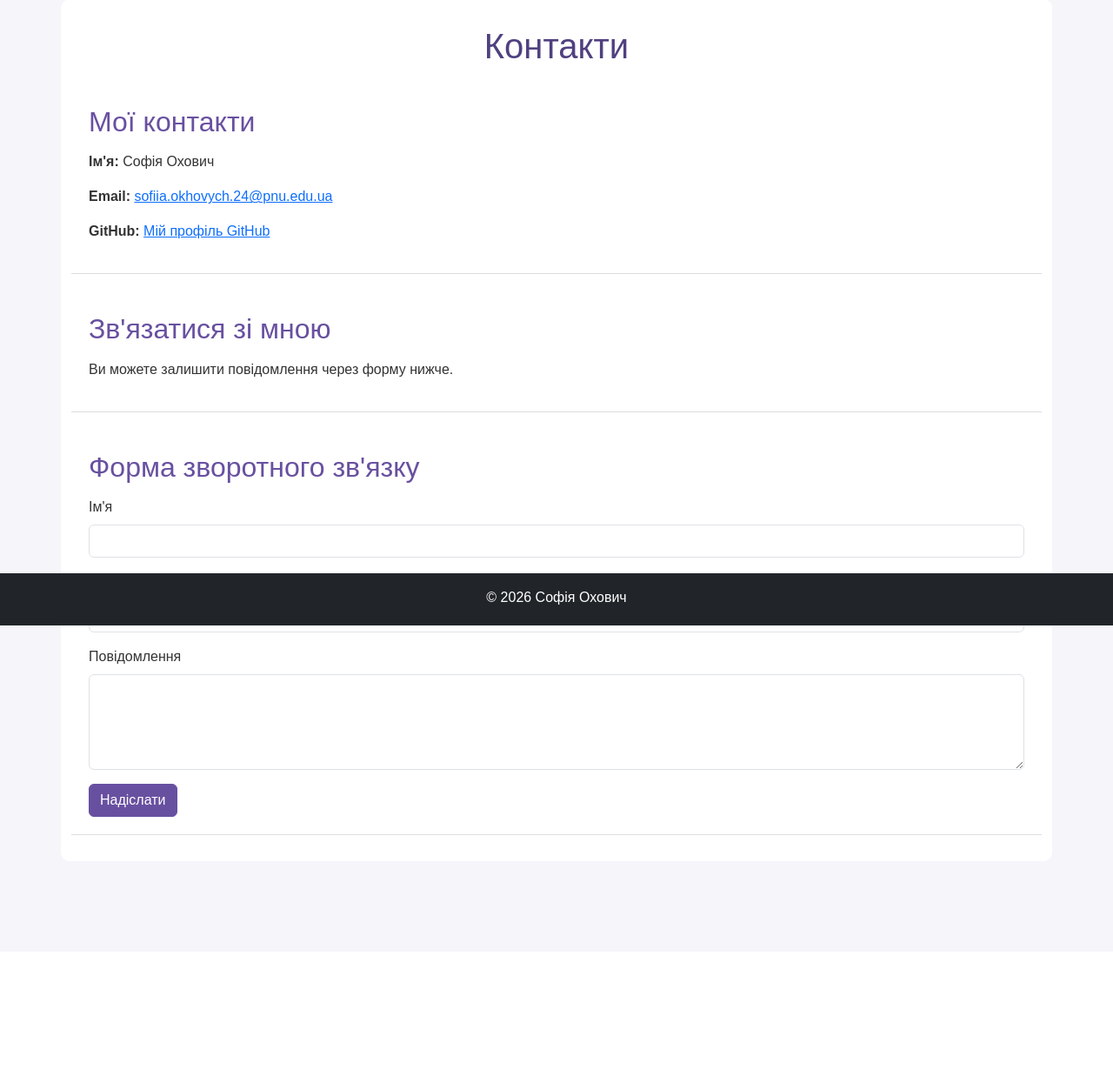
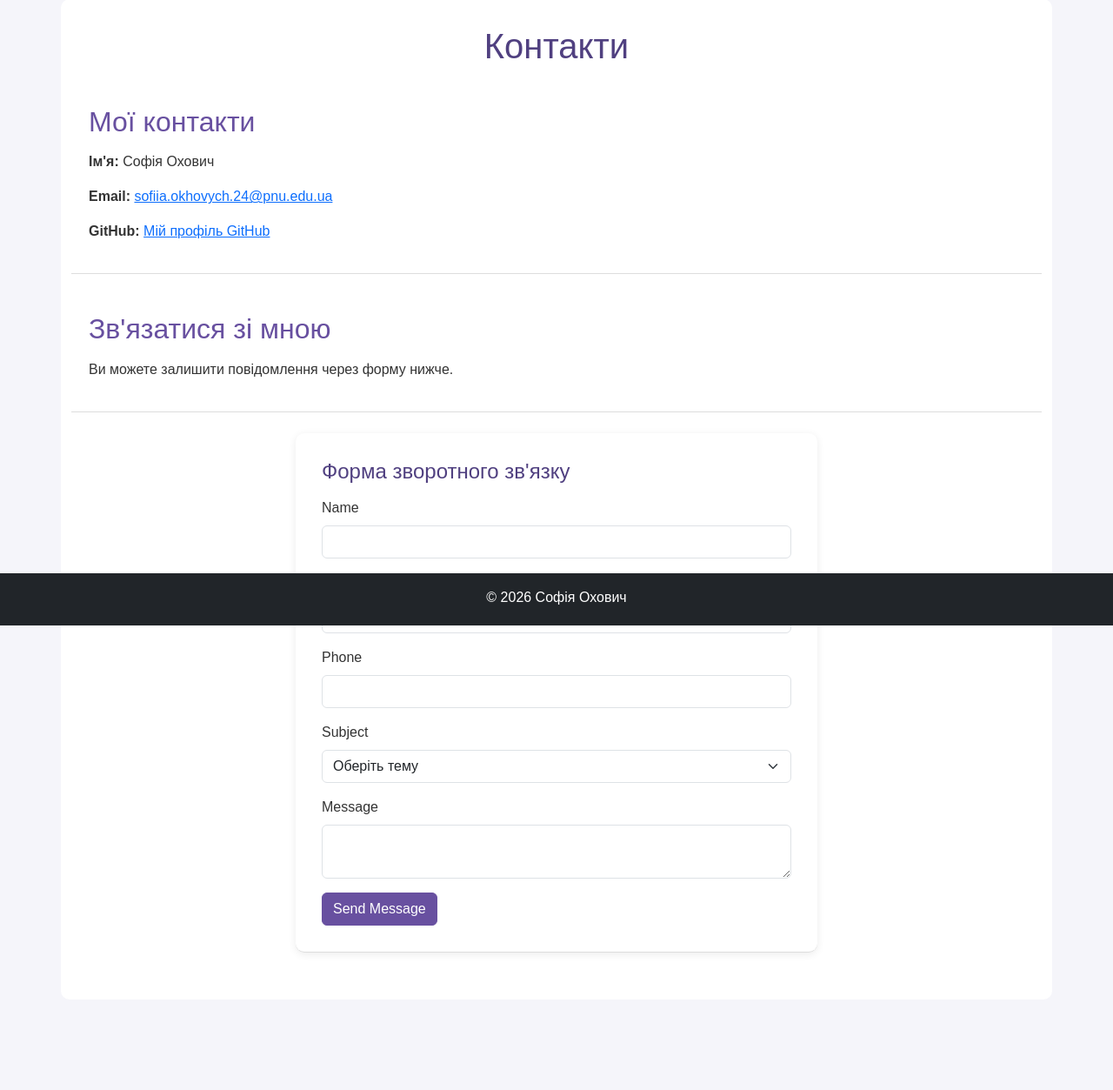
Before and after one commit to sofiiaokhovych/flask-app-lab, a Flask app: page /contacts in a window 1280 px wide. Shown: the part 81-1334 px from the top of the page at 87% size. Before the commit the page ends 1041 px from the top, so only its background shows below. Run offline with Flask 3, Linux system fonts and the light colour scheme; some libraries are stand-ins or nearby versions.

Commit message:
Task1 feat: complete Flask-WTF contact form

```diff
--- a/app/forms.py
+++ b/app/forms.py
@@ -26,7 +26,7 @@ class ContactForm(FlaskForm):
             DataRequired(message="Введіть номер телефону."),
             Regexp(
                 r"^\+380\d{9}$",
-                message="Формат телефону: +380XXXXXXXXX."
+                message="Формат телефону: +380XXXXXXXXX"
             )
         ]
     )
--- a/app/static/css/style.css
+++ b/app/static/css/style.css
@@ -437,6 +437,39 @@ body.profile-page-light main {
     background-color: #ffffff;
 }
 
+.contact-form {
+    max-width: 600px;
+    background-color: #ffffff;
+    padding: 30px;
+    border-radius: 10px;
+    box-shadow: 0 2px 10px rgba(0, 0, 0, 0.08);
+}
+
+.contact-form h2 {
+    color: #504080;
+    font-size: 24px;
+}
+
+.contact-form .form-label {
+    font-weight: 500;
+    color: #333333;
+}
+
+.contact-form .form-control:focus,
+.contact-form .form-select:focus {
+    border-color: #6850a0;
+    box-shadow: 0 0 0 0.2rem rgba(104, 80, 160, 0.15);
+}
+
+.contact-form .btn-primary {
+    background-color: #6850a0;
+    border-color: #6850a0;
+}
+
+.contact-form .btn-primary:hover {
+    background-color: #504080;
+    border-color: #504080;
+}
 
 @media (max-width: 600px) {
     .about-content {
--- a/app/templates/contacts.html
+++ b/app/templates/contacts.html
@@ -1,4 +1,6 @@
 {% extends 'base.html' %}
+
+{% from "form_macros.html" import render_field %}
 
 {% block content %}
 
@@ -27,29 +29,19 @@
     <p>Ви можете залишити повідомлення через форму нижче.</p>
 </section>
 
-<section>
+<section class="contact-form mx-auto mb-4">
     <h2>Форма зворотного зв'язку</h2>
 
-    <form>
-        <div class="mb-3">
-            <label for="name" class="form-label">Ім'я</label>
-            <input type="text" class="form-control" id="name" name="name" required>
-        </div>
+    <form method="POST" action="{{ url_for('contacts') }}">
+        {{ form.hidden_tag() }}
 
-        <div class="mb-3">
-            <label for="email" class="form-label">Email</label>
-            <input type="email" class="form-control" id="email" name="email" required>
-        </div>
+        {{ render_field(form.name) }}
+        {{ render_field(form.email) }}
+        {{ render_field(form.phone) }}
+        {{ render_field(form.subject, "form-select") }}
+        {{ render_field(form.message) }}
 
-        <div class="mb-3">
-            <label for="message" class="form-label">
-                Повідомлення
-            </label>
-
-            <textarea class="form-control" id="message" name="message" rows="4" required></textarea>
-        </div>
-
-        <button type="button" class="btn btn-primary">Надіслати</button>
+        {{ form.submit(class="btn btn-primary") }}
     </form>
 </section>
 
--- /dev/null
+++ b/app/templates/form_macros.html
@@ -0,0 +1,14 @@
+{% macro render_field(field, class_name="form-control") %}
+    <div class="mb-3">
+        {{ field.label(class="form-label") }}
+        {{ field(class=class_name) }}
+
+        {% if field.errors %}
+            <ul class="text-danger">
+                {% for error in field.errors %}
+                    <li>{{ error }}</li>
+                {% endfor %}
+            </ul>
+        {% endif %}
+    </div>
+{% endmacro %}
--- a/app/views.py
+++ b/app/views.py
@@ -1,6 +1,8 @@
-from flask import request, redirect, url_for, render_template, abort, flash
+from flask import request, redirect, url_for, render_template, flash
 from app import app
 from app.forms import ContactForm
+import logging
+from pathlib import Path
 
 
 @app.route("/")
@@ -13,19 +15,31 @@ def home():
     agent = request.user_agent
     return render_template("homepage.html", agent=agent)
 
+data_folder = Path(__file__).resolve().parent / "data"
+data_folder.mkdir(exist_ok=True)
+
+contact_logger = logging.getLogger("contact_logger")
+contact_logger.setLevel(logging.INFO)
+
+if not contact_logger.handlers:
+    handler = logging.FileHandler(data_folder / "contact_messages.log", encoding="utf-8")
+    handler.setFormatter(logging.Formatter("%(asctime)s - %(message)s"))
+    contact_logger.addHandler(handler)
+
 @app.route("/contacts", methods=["GET", "POST"])
 def contacts():
     form = ContactForm()
 
     if form.validate_on_submit():
         try:
-            with open("contact_messages.txt", "a", encoding="utf-8") as file:
-                file.write(f"Ім'я: {form.name.data}\n")
-                file.write(f"Email: {form.email.data}\n")
-                file.write(f"Телефон: {form.phone.data}\n")
-                file.write(f"Тема: {form.subject.data}\n")
-                file.write(f"Повідомлення: {form.message.data}\n")
-                file.write("------------------------\n")
+            contact_logger.info(
+                "Ім'я: %s | Email: %s | Телефон: %s | Тема: %s | Повідомлення: %s",
+                form.name.data,
+                form.email.data,
+                form.phone.data,
+                form.subject.data,
+                form.message.data
+            )
 
             flash("Повідомлення успішно надіслано!", "success")
             return redirect(url_for("contacts"))
```
Also changed, not shown: 1 other file.
